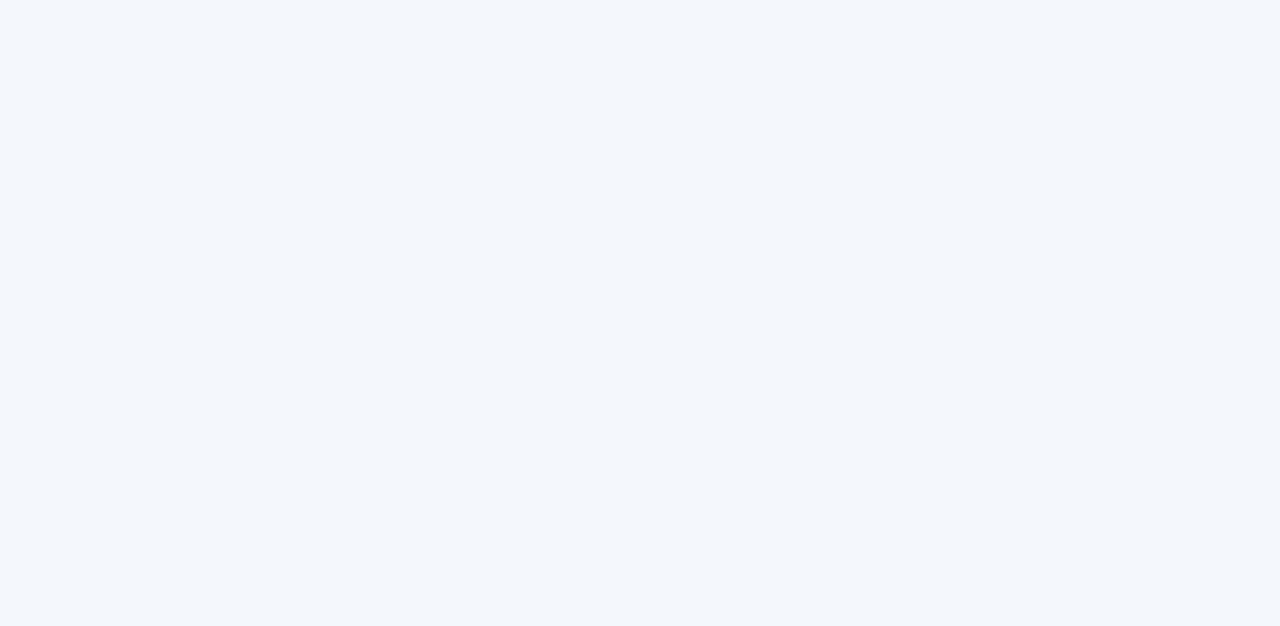
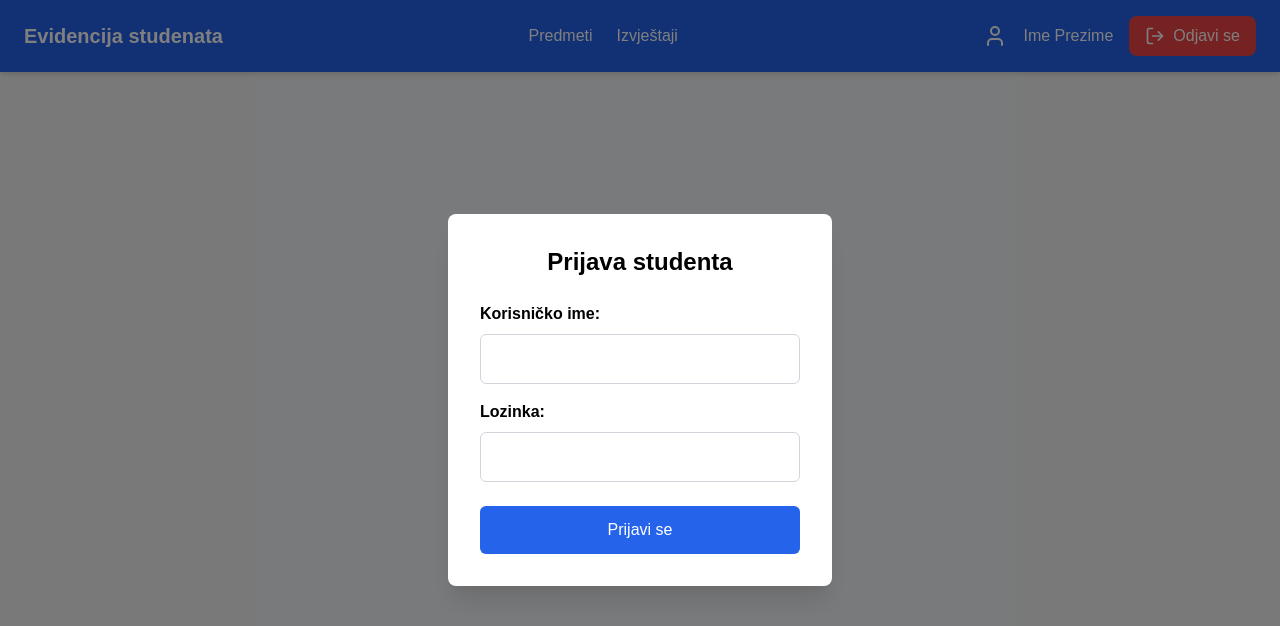
Before and after one commit to nikolinacarevic/qr-attendance, a React (Create React App) app: page /attend in a window 1280 px wide. Before the commit this address had no page. Shown: the top 626 px of the page. Built offline with nearby package versions, Linux system fonts and the light colour scheme.

Commit message:
Initial commit

```diff
--- a/src/App.js
+++ b/src/App.js
@@ -4,6 +4,7 @@ import LoginPage from './components/LoginPage';
 import SubjectsPage from './components/SubjectsPage';
 import ScanPage from './components/ScanPage';
 import Reports from './components/Reports';
+import AttendPage from './components/AttendPage';
 
 function App() {
   return (
@@ -13,6 +14,7 @@ function App() {
         <Route path="/login" element={<LoginPage />} />
         <Route path="/scan" element={<ScanPage />} />
         <Route path="/reports" element={<Reports />} />
+        <Route path="/attend" element={<AttendPage />} />
       </Routes>
     </div>
   );
--- /dev/null
+++ b/src/components/AttendPage.js
@@ -0,0 +1,135 @@
+import React, { useState, useEffect } from 'react';
+import { useLocation } from 'react-router-dom';
+import Header from './Header';
+
+function AttendPage() {
+  const location = useLocation();
+  const queryParams = new URLSearchParams(location.search);
+  const sessionId = queryParams.get('sessionId');
+
+  const [isLoggedIn, setIsLoggedIn] = useState(false);
+  const [showLoginPopup, setShowLoginPopup] = useState(true);
+  const [username, setUsername] = useState('');
+  const [password, setPassword] = useState('');
+  const [errorMessage, setErrorMessage] = useState('');
+  const [attendanceList, setAttendanceList] = useState([]);
+
+  const students = [
+    { username: 'nikolinacarevic', password: '12345', firstName: 'Nikolina', lastName: 'Carević' },
+    { username: 'markojovic', password: '67890', firstName: 'Marko', lastName: 'Jović' },
+  ];
+
+  useEffect(() => {
+    const storedAttendanceList = JSON.parse(localStorage.getItem('attendanceList')) || [];
+    setAttendanceList(storedAttendanceList);
+  }, []);
+
+  useEffect(() => {
+    if (sessionId && isLoggedIn) {
+      alert('Uspješno ste evidentirani na nastavi!');
+    }
+  }, [sessionId, isLoggedIn]);
+
+  const handleLogin = (e) => {
+    e.preventDefault();
+
+    const student = students.find(
+      (student) => student.username === username && student.password === password
+    );
+
+    if (student) {
+      const studentName = `${student.firstName} ${student.lastName}`;
+
+      // Ako student nije već na listi, dodajemo ga
+      if (!attendanceList.includes(studentName)) {
+        const updatedAttendanceList = [...attendanceList, studentName];
+        setAttendanceList(updatedAttendanceList);
+        localStorage.setItem('attendanceList', JSON.stringify(updatedAttendanceList));
+      }
+
+      // Uvijek dopuštamo prijavu, bez obzira na listu prisutnih
+      setShowLoginPopup(false);
+      setIsLoggedIn(true);
+    } else {
+      setErrorMessage('Pogrešno korisničko ime ili lozinka!');
+    }
+  };
+
+  return (
+    <div className="min-h-screen bg-gray-100">
+      <Header />
+
+      {/* Pop-up za prijavu */}
+      {showLoginPopup && (
+        <div className="fixed inset-0 flex justify-center items-center bg-black bg-opacity-50 z-50">
+          <div className="bg-white p-8 rounded-lg shadow-xl w-96">
+            <h2 className="text-2xl font-bold text-center text-black mb-6">Prijava studenta</h2>
+            <form onSubmit={handleLogin}>
+              <div className="mb-4">
+                <label htmlFor="username" className="block text-black font-semibold">Korisničko ime:</label>
+                <input
+                  type="text"
+                  id="username"
+                  value={username}
+                  onChange={(e) => setUsername(e.target.value)}
+                  className="mt-2 p-3 w-full border border-gray-300 rounded-md focus:outline-none focus:ring-2 focus:ring-indigo-500"
+                  required
+                />
+              </div>
+              <div className="mb-6">
+                <label htmlFor="password" className="block text-black font-semibold">Lozinka:</label>
+                <input
+                  type="password"
+                  id="password"
+                  value={password}
+                  onChange={(e) => setPassword(e.target.value)}
+                  className="mt-2 p-3 w-full border border-gray-300 rounded-md focus:outline-none focus:ring-2 focus:ring-indigo-500"
+                  required
+                />
+              </div>
+              <button
+                type="submit"
+                className="w-full bg-blue-600 text-white py-3 rounded-md hover:bg-blue-700 focus:outline-none focus:ring-2 focus:ring-indigo-500"
+              >
+                Prijavi se
+              </button>
+            </form>
+            {errorMessage && <p className="mt-4 text-center text-red-500">{errorMessage}</p>}
+          </div>
+        </div>
+      )}
+
+      {/* Poruka o uspešnoj prijavi */}
+      {!showLoginPopup && isLoggedIn && (
+        <div className="container mx-auto mt-16 p-6">
+          <h2 className="text-3xl font-bold text-center text-gray-800 mb-6">
+            Prisutnost zabilježena
+          </h2>
+          <p className="text-lg text-center text-gray-600 mb-6">
+            Hvala što ste se prijavili! Vaša prisutnost je evidentirana za sesiju {sessionId}.
+          </p>
+
+          <h3 className="text-2xl font-semibold text-center text-gray-800 mb-4">Lista prisutnih:</h3>
+          <div className="overflow-x-auto">
+            <table className="min-w-full table-auto border-separate border-spacing-0">
+              <thead>
+                <tr className="bg-blue-600 text-white">
+                  <th className="py-3 px-6 text-left">Ime i Prezime</th>
+                </tr>
+              </thead>
+              <tbody>
+                {attendanceList.map((student, index) => (
+                  <tr key={index} className="hover:bg-gray-100 border-b">
+                    <td className="py-3 px-6 text-gray-700">{student}</td>
+                  </tr>
+                ))}
+              </tbody>
+            </table>
+          </div>
+        </div>
+      )}
+    </div>
+  );
+}
+
+export default AttendPage;
--- a/src/components/ScanPage.js
+++ b/src/components/ScanPage.js
@@ -1,105 +1,31 @@
 import React, { useState } from 'react';
+import Header from './Header';
+import { FaQrcode } from 'react-icons/fa';
+import { QRCodeSVG } from 'qrcode.react';
 import { useLocation } from 'react-router-dom';
-import Header from './Header';
-import { FaBluetoothB, FaDownload } from 'react-icons/fa';
 
 function ScanPage() {
-  const [devices, setDevices] = useState([]);
-  const [scanning, setScanning] = useState(false);
+  const [sessionId] = useState(() => Math.random().toString(36).substr(2, 9));
   const location = useLocation();
   const queryParams = new URLSearchParams(location.search);
   const subjectName = queryParams.get('subjectName') || 'Nepoznat predmet';
-
-  const knownStudent = {
-    name: 'Nikolina Carević',
-    bluetoothId: '5WJUVG/lk720wXwUVDKVpQ=='
-  };
-
-  const startScanning = async () => {
-    setScanning(true);
-    setDevices([]);
-
-    try {
-      const timeout = setTimeout(() => {
-        setScanning(false);
-        alert("Skeniranje završeno.");
-      }, 10000);
-
-      const device = await navigator.bluetooth.requestDevice({
-        acceptAllDevices: true,
-        optionalServices: ['battery_service'],
-      });
-
-      const deviceName = device.name || 'Nepoznati uređaj';
-      const deviceLabel = device.id === knownStudent.bluetoothId ? knownStudent.name : deviceName;
-
-      setDevices((prevDevices) => [
-        ...prevDevices,
-        { id: device.id, name: deviceLabel }
-      ]);
-
-      clearTimeout(timeout);
-    } catch (error) {
-      console.error('Greška prilikom skeniranja', error);
-    } finally {
-      setScanning(false);
-    }
-  };
+  const attendanceUrl = `${window.location.origin}/attend?sessionId=${sessionId}`;
 
   return (
     <div className="min-h-screen bg-gray-100">
       <Header />
       <div className="container mx-auto mt-10 flex flex-col items-center">
+        <h2 className="text-2xl font-bold text-gray-800 mb-4">{subjectName}</h2>
+        <p className="text-lg text-gray-600 mb-8">
+          Skenirajte QR kod za evidenciju prisutnosti
+        </p>
 
-        <h2 className="text-2xl font-bold text-left text-gray-800 w-full max-w-md self-start ml-3">
-          {subjectName}
-        </h2>
-        <h4 className="text-sm text-gray-400 w-full max-w-md self-start ml-2.5 mb-4">
-          Prisutnost na predavanju
-        </h4>
-
-
-        <button
-          onClick={startScanning}
-          disabled={scanning}
-          className="bg-blue-500 text-white py-2 px-6 rounded-lg mt-20 mb-10 hover:bg-blue-600 transition"
-        >
-          {scanning ? 'Skeniram...' : 'Pokreni skeniranje'}
-        </button>
-
-
-
-
-
-        <div className="w-full max-w-md">
-          {devices.length > 0 ? (
-            <div className="bg-white shadow-md rounded-lg p-6">
-              <h3 className="text-xl font-semibold mb-4">Pronađeni uređaji</h3>
-              <ul className="space-y-4">
-                {devices.map((device, index) => (
-                  <li
-                    key={index}
-                    className="bg-gray-50 p-4 rounded-lg shadow-sm flex items-center justify-between"
-                  >
-                    <div>
-                      <span>{device.name}</span>
-                      <p className="text-sm text-gray-500 mt-2">Bluetooth ID: {device.id}</p>
-                    </div>
-                    <FaBluetoothB className="text-blue-500" />
-                  </li>
-                ))}
-              </ul>
-            </div>
-          ) : (
-            <div className="flex flex-col items-center mt-6">
-              <p className="text-lg text-gray-600">Nema pronađenih uređaja.</p>
-            </div>
-          )}
-        </div>
-
-        <div className="mt-6 text-gray-600 flex items-center cursor-pointer">
-          <FaDownload className="mr-2" />
-          <span>Preuzmi izvještaj</span>
+        <div className="bg-white p-6 rounded-lg shadow-md flex flex-col items-center">
+          <QRCodeSVG value={attendanceUrl} size={250} />
+          <div className="mt-4 text-gray-500 flex items-center">
+            <FaQrcode className="mr-2" />
+            <span>Session ID: {sessionId}</span>
+          </div>
         </div>
       </div>
     </div>
```
Also changed, not shown: package.json (+3 -4 lines), 1 other file (tests, documents, lock files or other folders).
